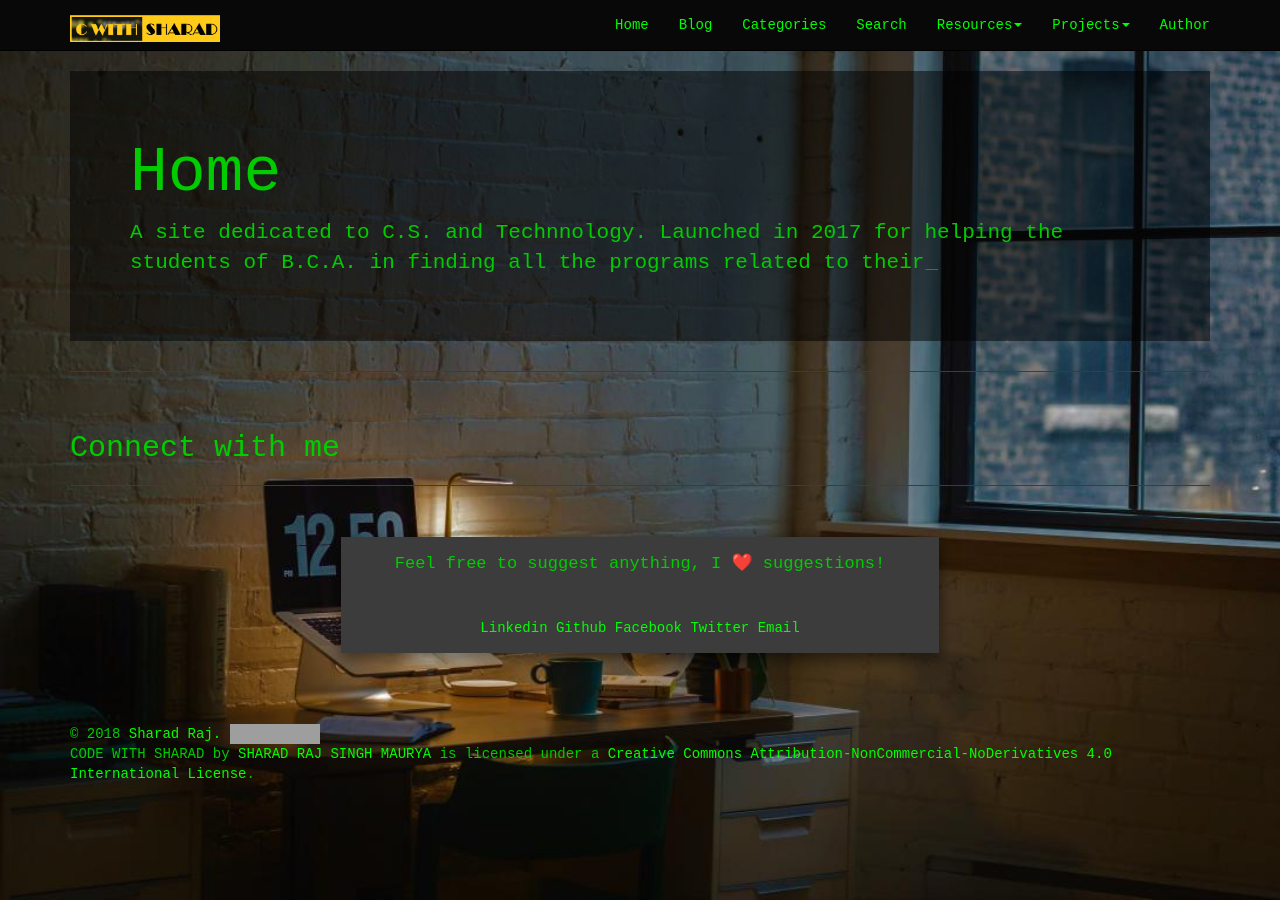
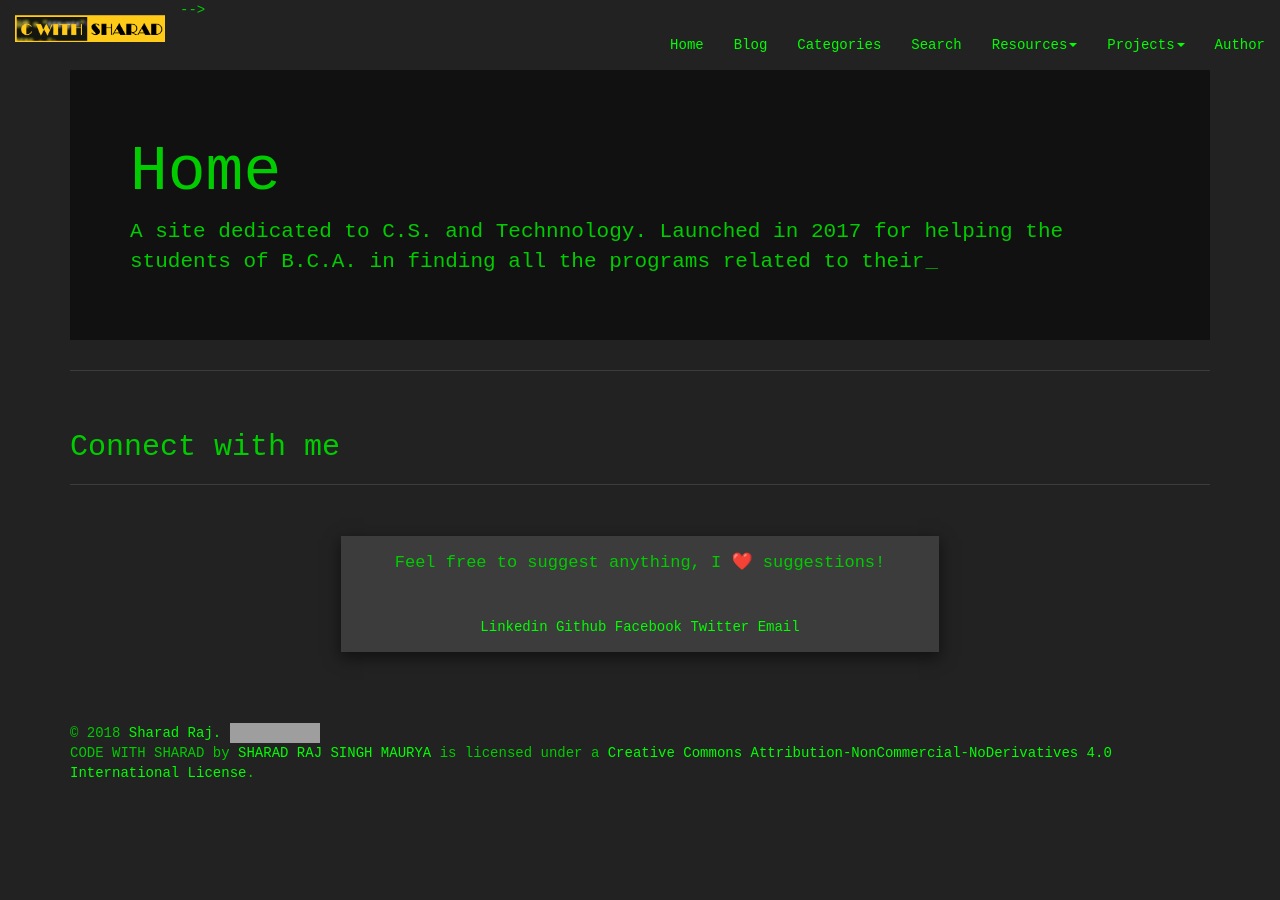
Before and after one commit to cwithsharad/cwithsharad.github.io, a Jekyll site: the page built from index.md, in a window 1280 px wide. Built offline with Jekyll 4.4.1, drawn with Linux system fonts in a browser that asks for light colours; emoji names are drawn with the system emoji font; grey boxes are pictures that could not be loaded.

Commit message:
Update head.html

```diff
--- a/_includes/head.html
+++ b/_includes/head.html
@@ -9,7 +9,7 @@
     <link href="{{site.baseurl}}/assets/css/syntax_h.css" rel="stylesheet">
     <meta name="google-site-verification" content="PChdxQmshl8Qxvh0W6r6rxbfLbWz98bNRRRINa99d_Y" />
     <meta name="google-site-verification" content="HsK9JHF5nrUfxJzHriO0PabykC9hABjUX_LiyJNzpaQ" />
-    <!-- Chrome, Firefox OS and Opera -->
+    <!-- Chrome, Firefox OS and Opera --> -->
     <meta name="theme-color" content="#00ff00">
     <!-- Windows Phone -->
     <meta name="msapplication-navbutton-color" content="#00ff00">
@@ -28,7 +28,7 @@
 
     <style>
 	#bg-image{
-   /* background-image: url("{{site.baseurl}}/assets/img/back.jpg"); */
+    background-image: url("{{site.baseurl}}/assets/img/pc_back.jpg");
     height: 100%;
     background-position: center;
     background-repeat: no-repeat;
@@ -122,5 +122,4 @@
 
 });
 </script>
-
 </head>
```
Also changed, not shown: other parts of _includes/head.html (+1 -1 lines).
